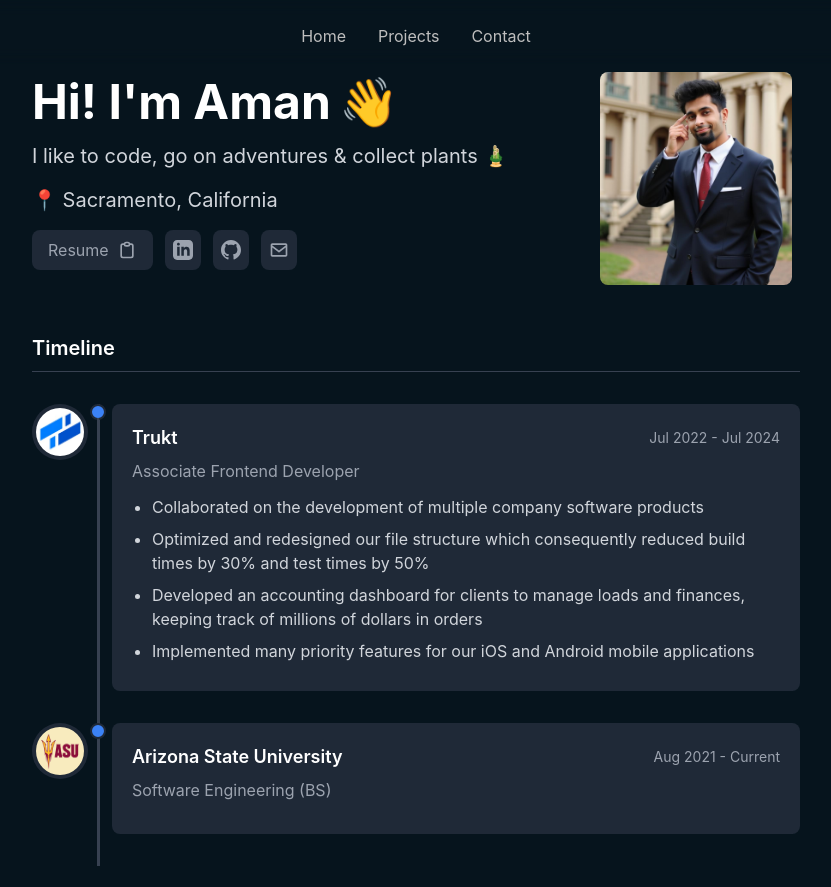
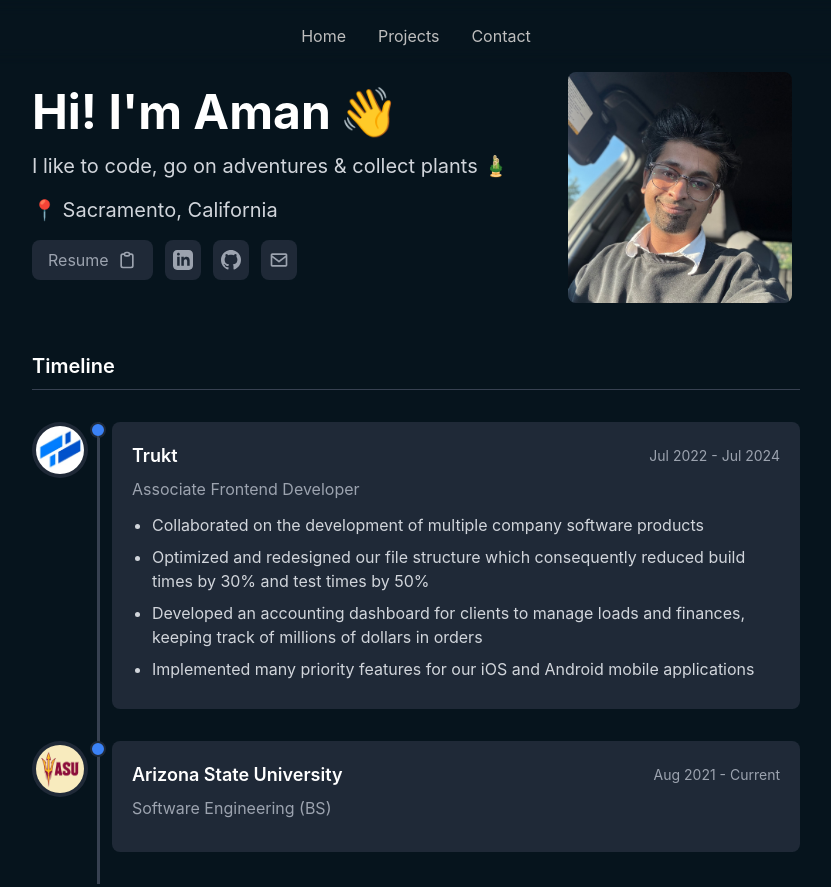
Before and after one commit to AmanLal2017/portfolio, a plain HTML site: page index.html in a window 1280 px wide. Shown: the top 887 px of the page, without its empty margins (224-1055 px from the left). Drawn offline with nearby package versions, Linux system fonts and the light colour scheme.

Commit message:
new hero pic

```diff
--- a/index.html
+++ b/index.html
@@ -66,7 +66,7 @@
                 </div>
 
                 <div class="shrink-0 pt-2 pr-2">
-                    <img src="professional.jpg" alt="Profile" class="w-48 rounded-lg object-cover">
+                    <img src="me.jpeg" alt="Profile" class="w-56 rounded-lg object-cover">
                 </div>
             </div>
         </header>
```
Also changed, not shown: me.jpeg (added).
